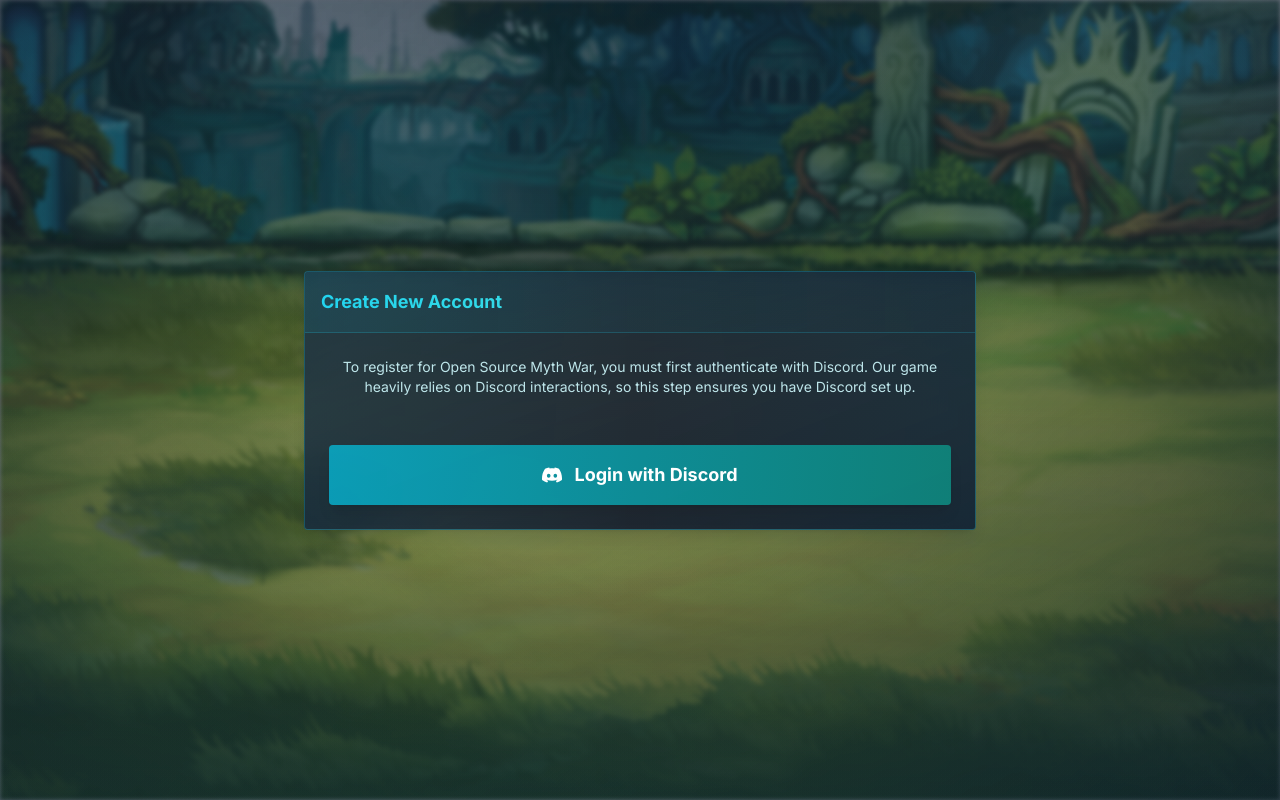
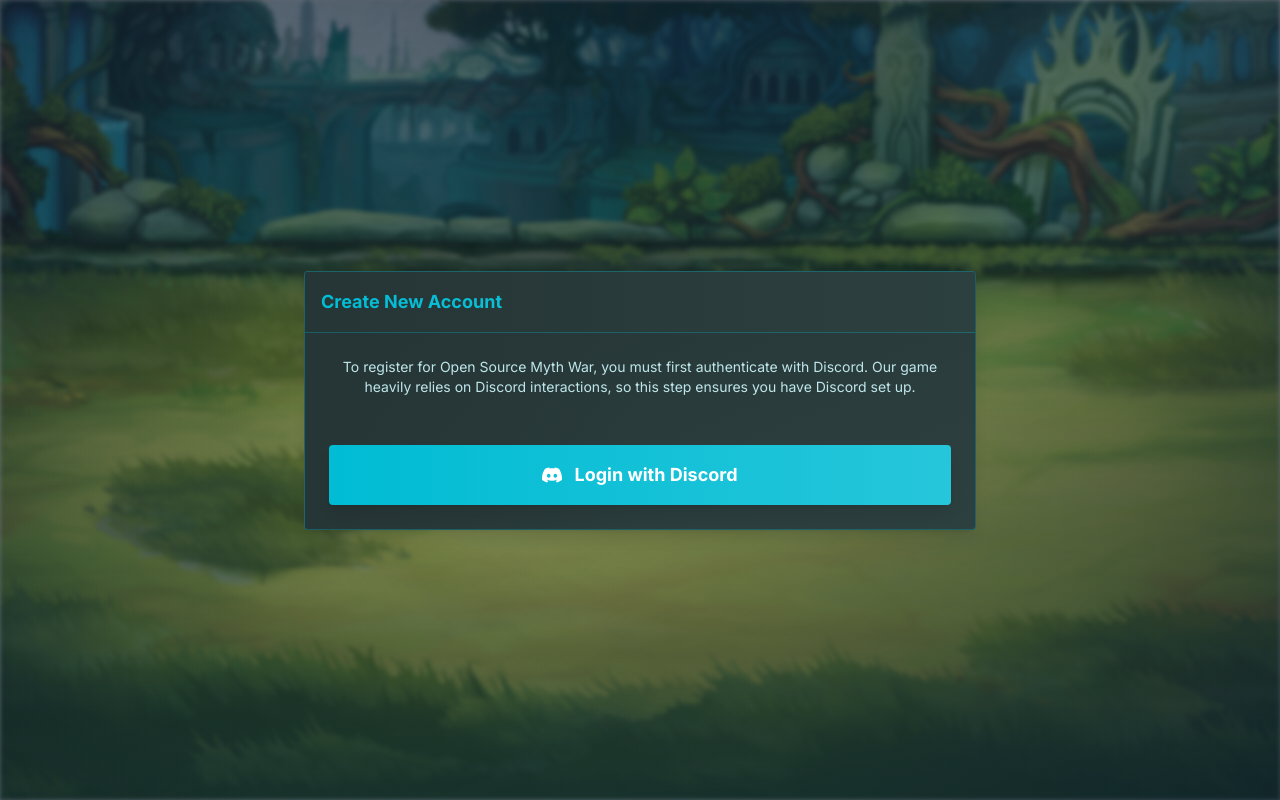
Before and after one commit to SterkrMW/osmw-web, a Next.js app: page / in a window 1280 px wide. Built offline with nearby package versions, Linux system fonts and the light colour scheme; no server answers.

Commit message:
sync colors across site components

```diff
--- a/src/app/globals.css
+++ b/src/app/globals.css
@@ -1,6 +1,41 @@
 @tailwind base;
 @tailwind components;
 @tailwind utilities;
+
+/* Shared color scheme with gw-broadcaster (App.css) */
+:root {
+  /* Background colors - dark charcoal/teal */
+  --bg-primary: #1a2a2a;
+  --bg-secondary: #263535;
+  --bg-tertiary: #2d4040;
+  --bg-card: rgba(38, 53, 53, 0.95);
+
+  /* Accent colors - cyan/teal */
+  --accent-primary: #00bcd4;
+  --accent-secondary: #26c6da;
+  --accent-glow: rgba(0, 188, 212, 0.3);
+
+  /* Text colors */
+  --text-primary: #e0e6e6;
+  --text-secondary: #8b9a9a;
+  --text-accent: #00bcd4;
+
+  /* Team colors */
+  --red-team: #ef4444;
+  --red-team-glow: rgba(239, 68, 68, 0.25);
+  --blue-team: #3b82f6;
+  --blue-team-glow: rgba(59, 130, 246, 0.25);
+
+  /* Status colors */
+  --success: #10b981;
+  --error: #ef4444;
+  --warning: #f59e0b;
+
+  /* UI */
+  --border-color: rgba(0, 188, 212, 0.3);
+  --border-radius: 8px;
+  --card-shadow: 0 4px 20px rgba(0, 0, 0, 0.4);
+}
 
 @keyframes shimmer {
   0% { transform: translateX(-100%); }
@@ -13,8 +48,8 @@
 }
 
 @keyframes glow {
-  0%, 100% { box-shadow: 0 0 20px rgba(251, 191, 36, 0.3); }
-  50% { box-shadow: 0 0 30px rgba(251, 191, 36, 0.6); }
+  0%, 100% { box-shadow: 0 0 20px var(--accent-glow); }
+  50% { box-shadow: 0 0 30px rgba(0, 188, 212, 0.5); }
 }
 
 .animate-shimmer {
@@ -49,4 +84,5 @@
   width: 100%;
   position: relative;
   min-height: 100vh;
+  color: var(--text-primary);
 }
--- a/src/components/ui/BackLink.tsx
+++ b/src/components/ui/BackLink.tsx
@@ -17,7 +17,7 @@
   const linkElement = (
     <Link
       href={href}
-      className={`inline-flex items-center gap-2 px-4 py-2 bg-gradient-to-r from-slate-800/80 to-slate-900/90 hover:from-slate-700/60 hover:to-slate-600/40 text-cyan-100/90 hover:text-cyan-50 rounded-lg transition-all duration-300 border border-cyan-400/30 hover:border-cyan-400/40 text-sm ${className}`}
+      className={`inline-flex items-center gap-2 px-4 py-2 bg-gradient-to-r from-background-secondary to-background-tertiary hover:opacity-90 text-foreground-primary hover:text-foreground-accent rounded transition-all duration-300 border border-border hover:border-accent-primary text-sm ${className}`}
     >
       {children}
     </Link>
--- a/src/components/ui/Button.tsx
+++ b/src/components/ui/Button.tsx
@@ -25,13 +25,12 @@
   `;
 
   const variantStyles = {
-    // Original GradientButton variants - matching site theme
-    primary: 'bg-gradient-to-r from-cyan-500/80 to-teal-600/80 hover:from-cyan-500 hover:to-teal-600 text-white',
-    secondary: 'bg-gradient-to-r from-slate-700/40 to-slate-600/20 hover:from-slate-700/60 hover:to-slate-600/40 text-cyan-100 border border-cyan-500/20 hover:border-cyan-400/40',
-    outline: 'bg-transparent border-2 border-cyan-400 text-cyan-400 hover:bg-cyan-400/10',
+    // Site theme (synced with App.css)
+    primary: 'bg-gradient-to-r from-accent-primary to-accent-secondary hover:opacity-90 text-white',
+    secondary: 'bg-gradient-to-r from-background-tertiary/80 to-background-secondary/60 hover:from-background-tertiary hover:to-background-secondary text-foreground-primary border border-border hover:border-accent-primary',
+    outline: 'bg-transparent border-2 border-accent-primary text-accent-primary hover:bg-accent-primary/10',
 
-    // Original Button variants
-    danger: 'bg-gradient-to-r from-red-600 to-red-700 hover:from-red-700 hover:to-red-800 text-white border-2 border-red-500',
+    danger: 'bg-gradient-to-r from-status-error to-red-700 hover:opacity-90 text-white border-2 border-status-error',
     fantasy: `bg-gradient-to-r from-amber-600 via-amber-700 to-amber-800
       hover:from-amber-700 hover:via-amber-800 hover:to-amber-900
       text-amber-100 border-2 border-amber-500 font-bold tracking-wide
@@ -40,9 +39,8 @@
       before:translate-x-[-100%] hover:before:translate-x-[100%]
       before:transition-transform before:duration-700`,
 
-    // Additional gradient variants for site theme
     'gradient-purple': 'bg-gradient-to-r from-purple-500/80 to-purple-600/80 hover:from-purple-500 hover:to-purple-600 text-white',
-    'gradient-cyan': 'bg-gradient-to-r from-cyan-500/80 to-teal-600/80 hover:from-cyan-500 hover:to-teal-600 text-white'
+    'gradient-cyan': 'bg-gradient-to-r from-accent-primary to-accent-secondary hover:opacity-90 text-white'
   };
 
   const sizeStyles = {
--- a/src/components/ui/Card.tsx
+++ b/src/components/ui/Card.tsx
@@ -30,9 +30,9 @@
       relative overflow-hidden
       before:absolute before:inset-0 before:bg-gradient-to-br
       before:from-amber-100/50 before:to-transparent before:pointer-events-none`,
-    dark: `bg-gradient-to-br from-gray-800/90 to-gray-900/90
-      border border-gray-700 text-white hover:shadow-2xl hover:shadow-blue-500/20`,
-    glass: 'relative bg-gradient-to-br from-slate-800/80 to-slate-900/90 backdrop-blur-xl border border-cyan-400/30 shadow-2xl'
+    dark: `bg-gradient-to-br from-background-secondary to-background-tertiary
+      border border-border text-foreground-primary hover:shadow-2xl hover:shadow-accent-glow`,
+    glass: 'relative bg-gradient-to-br from-background-secondary to-background-tertiary backdrop-blur-xl border border-border shadow-card'
   };
 
   const isCompact = size === 'compact';
@@ -42,16 +42,16 @@
     <div className={`${baseStyles} ${variantStyles[variant]} ${className}`} {...props}>
       {/* Glass card gradient overlay */}
       {isGlass && (
-        <div className="absolute inset-0 bg-gradient-to-r from-cyan-400/5 via-transparent to-cyan-400/5 rounded pointer-events-none"></div>
+        <div className="absolute inset-0 bg-gradient-to-r from-accent-primary/5 via-transparent to-accent-primary/5 rounded pointer-events-none"></div>
       )}
 
       {/* Header section */}
       {title && (
         <div className={`relative ${isCompact ? 'p-4' : 'p-5'} border-b ${
-          isGlass ? 'border-cyan-400/20 bg-gradient-to-r from-cyan-500/10 to-teal-400/8' : 'border-gray-200 dark:border-gray-700'
+          isGlass ? 'border-border bg-gradient-to-r from-accent-primary/10 to-accent-secondary/8' : 'border-gray-200 dark:border-gray-700'
         } ${headerClassName}`}>
           <h2 className={`${isCompact ? 'text-lg' : 'text-xl'} font-bold ${
-            isGlass ? 'bg-gradient-to-r from-cyan-400 to-teal-300 bg-clip-text text-transparent' : ''
+            isGlass ? 'bg-gradient-to-r from-accent-primary to-accent-secondary bg-clip-text text-transparent' : ''
           } flex items-center gap-2`}>
             {icon && <span>{icon}</span>}
             {title}
--- a/src/components/ui/FormField.tsx
+++ b/src/components/ui/FormField.tsx
@@ -19,13 +19,13 @@
 }: FormFieldProps) {
   return (
     <div className={className}>
-      <label className={`block text-cyan-300 text-sm font-semibold mb-2 ${labelClassName}`}>
+      <label className={`block text-foreground-accent text-sm font-semibold mb-2 ${labelClassName}`}>
         {label}
-        {required && <span className="text-red-400 ml-1">*</span>}
+        {required && <span className="text-status-error ml-1">*</span>}
       </label>
       {children}
       {error && (
-        <p className="mt-2 text-sm text-red-400">
+        <p className="mt-2 text-sm text-status-error">
           {error}
         </p>
       )}
--- a/src/components/ui/Input.tsx
+++ b/src/components/ui/Input.tsx
@@ -13,17 +13,17 @@
   className = '',
   ...props
 }: InputProps) {
-  const baseStyles = 'w-full px-3 py-2 rounded-lg transition-colors duration-200 focus:outline-none';
+  const baseStyles = 'w-full px-3 py-2 rounded transition-colors duration-200 focus:outline-none';
 
   const variantStyles = {
-    default: `border shadow-sm bg-white/90 dark:bg-gray-800/90 dark:text-white
+    default: `border shadow-sm bg-white/90 dark:bg-background-tertiary text-foreground-primary
       ${error
-        ? 'border-red-300 focus:ring-2 focus:ring-red-500 focus:border-red-500'
-        : 'border-gray-300 dark:border-gray-600 focus:ring-2 focus:ring-amber-500 focus:border-amber-500'}`,
-    dark: `bg-slate-800/50 text-cyan-100 placeholder-cyan-300/50
+        ? 'border-status-error focus:ring-2 focus:ring-status-error focus:border-status-error'
+        : 'border-gray-300 dark:border-border focus:ring-2 focus:ring-accent-primary focus:border-accent-primary'}`,
+    dark: `bg-background-tertiary/80 text-foreground-primary placeholder-foreground-secondary/70
       ${error
-        ? 'border border-red-500/50 focus:border-red-400'
-        : 'border border-cyan-500/30 focus:border-cyan-400'}`
+        ? 'border border-status-error focus:border-status-error'
+        : 'border border-border focus:border-accent-primary focus:outline-accent-primary'}`
   };
 
   const inputElement = (
@@ -41,7 +41,7 @@
     <div className="space-y-1">
       {label && (
         <label className={`block text-sm font-medium ${
-          variant === 'default' ? 'text-gray-700 dark:text-gray-300' : 'text-cyan-200'
+          variant === 'default' ? 'text-gray-700 dark:text-foreground-primary' : 'text-foreground-accent'
         }`}>
           {label}
         </label>
@@ -49,7 +49,7 @@
       {inputElement}
       {typeof error === 'string' && error && (
         <p className={`text-sm ${
-          variant === 'default' ? 'text-red-600 dark:text-red-400' : 'text-red-400'
+          variant === 'default' ? 'text-red-600 dark:text-status-error' : 'text-status-error'
         }`}>
           {error}
         </p>
--- a/tailwind.config.js
+++ b/tailwind.config.js
@@ -6,7 +6,44 @@
     './src/app/**/*.{js,ts,jsx,tsx,mdx}',
   ],
   theme: {
-    extend: {},
+    extend: {
+      colors: {
+        background: {
+          primary: 'var(--bg-primary)',
+          secondary: 'var(--bg-secondary)',
+          tertiary: 'var(--bg-tertiary)',
+          card: 'var(--bg-card)',
+        },
+        accent: {
+          primary: 'var(--accent-primary)',
+          secondary: 'var(--accent-secondary)',
+          glow: 'var(--accent-glow)',
+        },
+        foreground: {
+          primary: 'var(--text-primary)',
+          secondary: 'var(--text-secondary)',
+          accent: 'var(--text-accent)',
+        },
+        border: {
+          DEFAULT: 'var(--border-color)',
+        },
+        status: {
+          success: 'var(--success)',
+          error: 'var(--error)',
+          warning: 'var(--warning)',
+        },
+        team: {
+          red: 'var(--red-team)',
+          blue: 'var(--blue-team)',
+        },
+      },
+      borderRadius: {
+        card: 'var(--border-radius)',
+      },
+      boxShadow: {
+        card: 'var(--card-shadow)',
+      },
+    },
   },
   plugins: [],
 }
```
Also changed, not shown: src/components/ui/InteractiveRow.tsx (+4 -4 lines), src/components/ui/MainContainer.tsx (+5 -5 lines).
